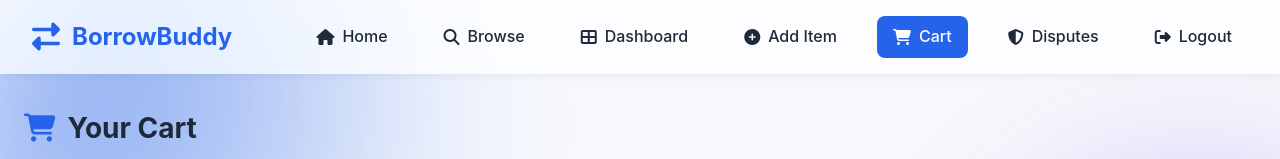
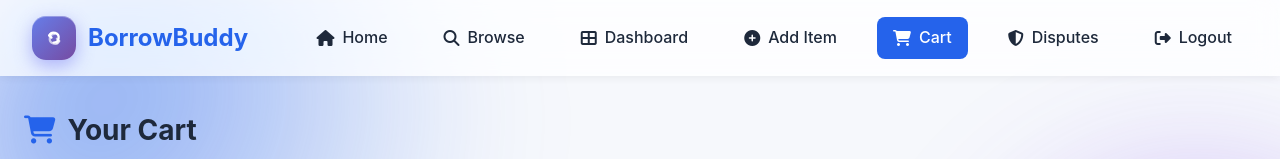
Before and after one commit to ArnavRoy10/BorrowBuddy-sell, a plain HTML site: page frontend/chat.html in a window 1280 px wide. Shown: the top 159 px of the page. Drawn offline with Linux system fonts and the light colour scheme; sample sign-in values are in the browser's storage.

Commit message:
Update chat.html

```diff
--- a/frontend/chat.html
+++ b/frontend/chat.html
@@ -126,7 +126,7 @@
     <nav class="navbar">
         <div class="nav-container">
             <div class="nav-brand">
-                <i class="fas fa-exchange-alt"></i>
+                <span class="brand-mark" aria-hidden="true"><svg viewBox="0 0 48 48" fill="none" xmlns="http://www.w3.org/2000/svg"><path d="M15 19a9 9 0 1 1 8 13" stroke="#fff" stroke-width="4.2" stroke-linecap="round"/><path d="M33 29a9 9 0 1 1-8-13" stroke="#fff" stroke-width="4.2" stroke-linecap="round" opacity="0.65"/><path d="M19 15l-4 4 4 4" stroke="#fff" stroke-width="4.2" stroke-linecap="round" stroke-linejoin="round"/><path d="M29 33l4-4-4-4" stroke="#fff" stroke-width="4.2" stroke-linecap="round" stroke-linejoin="round" opacity="0.65"/></svg></span>
                 <span>BorrowBuddy</span>
             </div>
             <div class="nav-menu" id="navMenu">
```
